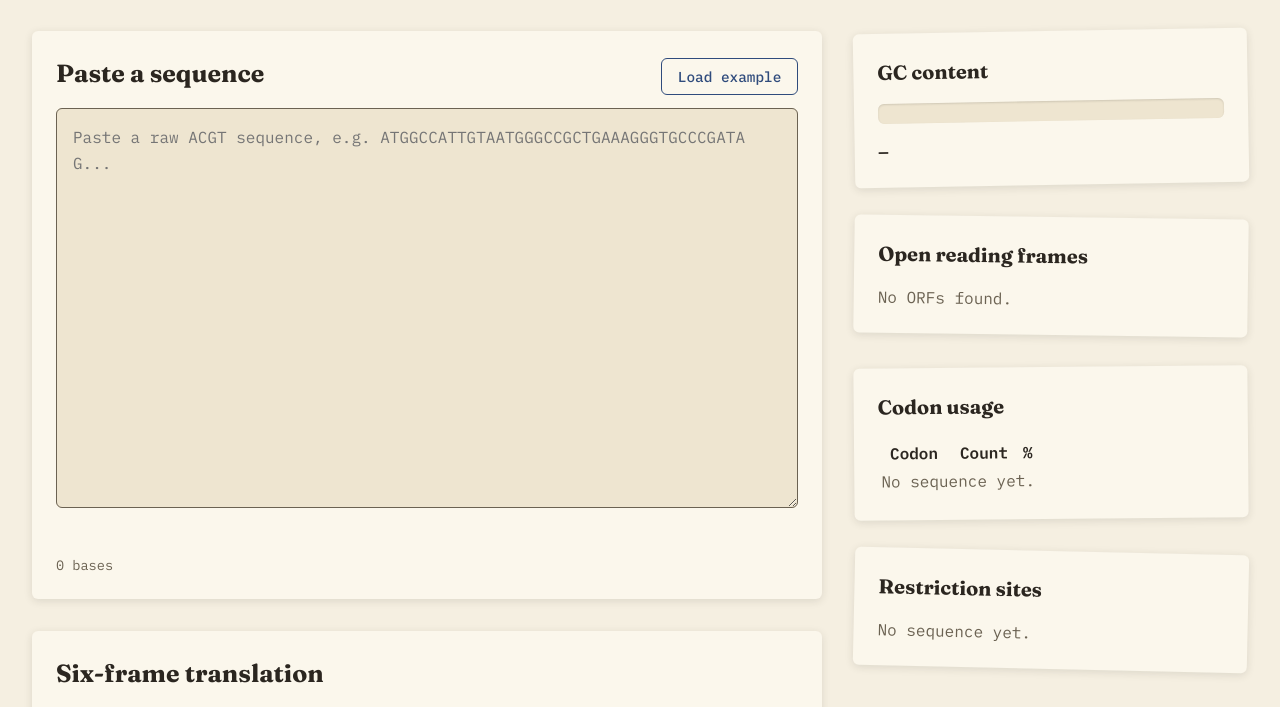
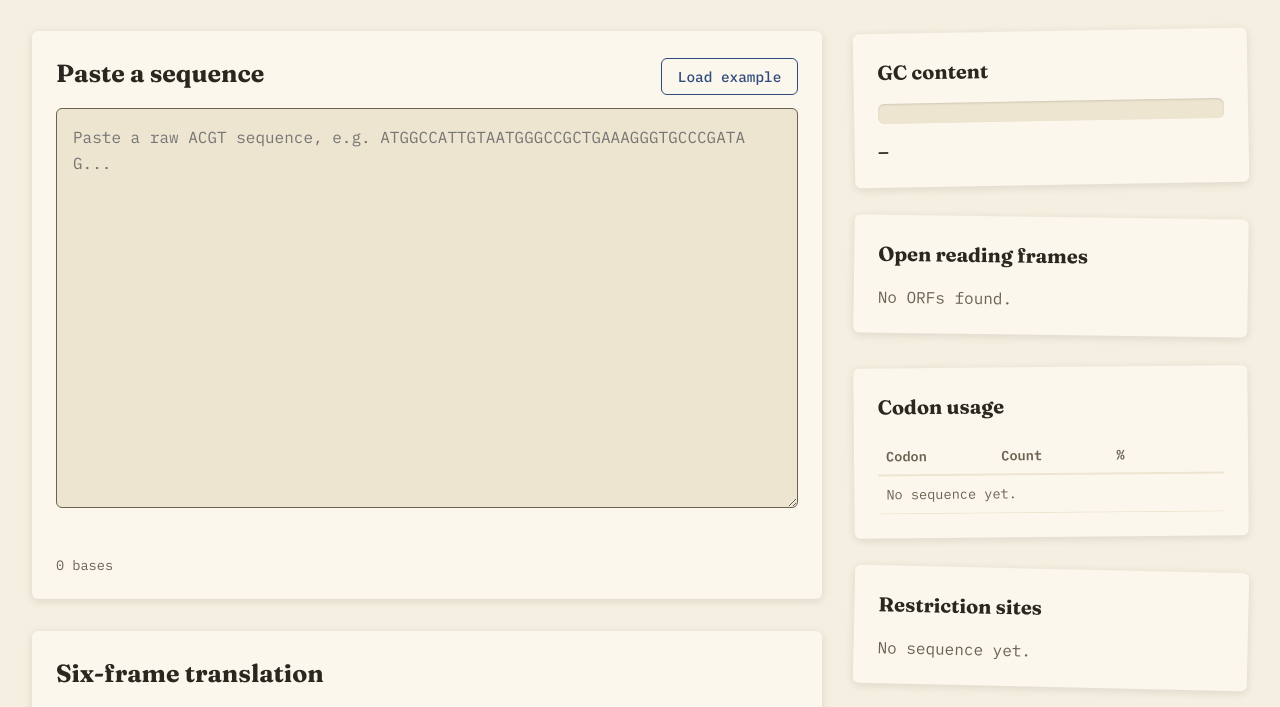
Before and after one commit to ctkrug/codon, a website with bundled scripts: page site/index.html in a window 1280 px wide. Shown: the part 89-796 px from the top of the page. Built offline with nearby package versions, Linux system fonts and the light colour scheme.

Commit message:
style(site): style the codon usage table with a scrollable body
Fixed table-layout keeps header and body columns aligned while the
body scrolls independently, so a long codon list doesn't grow the
sticky note past its neighbors.

```diff
--- a/site/styles.css
+++ b/site/styles.css
@@ -342,6 +342,42 @@ li[aria-selected="true"] .orf-list-item {
   border-color: var(--accent);
 }
 
+.codon-table {
+  width: 100%;
+  border-collapse: collapse;
+  font-size: 0.85rem;
+}
+
+.codon-table thead th {
+  text-align: left;
+  color: var(--text-muted);
+  font-weight: 600;
+  border-bottom: 2px solid var(--surface-2);
+  padding: var(--space-1);
+}
+
+.codon-table tbody {
+  display: block;
+  max-height: 220px;
+  overflow-y: auto;
+}
+
+.codon-table thead tr,
+.codon-table tbody tr {
+  display: table;
+  width: 100%;
+  table-layout: fixed;
+}
+
+.codon-table td {
+  padding: var(--space-1);
+  border-bottom: 1px solid var(--surface-2);
+}
+
+.codon-table tbody tr:hover {
+  background: var(--surface-2);
+}
+
 .btn {
   font-family: var(--font-ui);
   font-size: 0.9rem;
```
